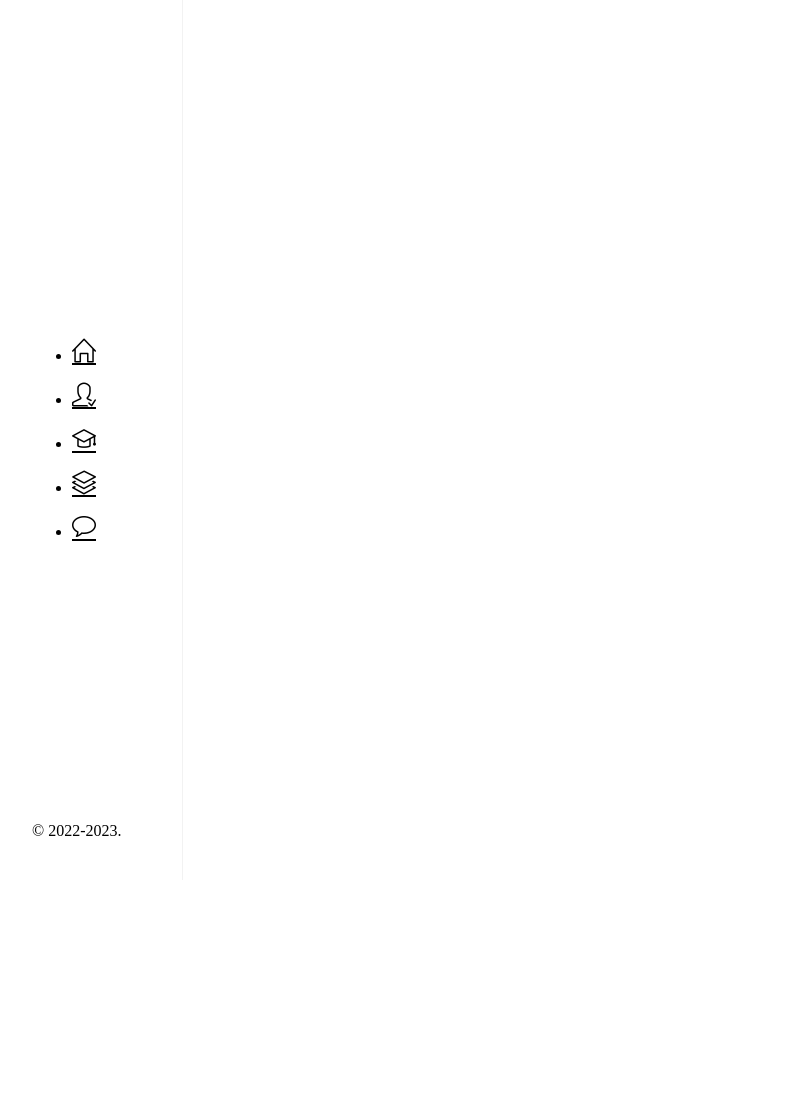
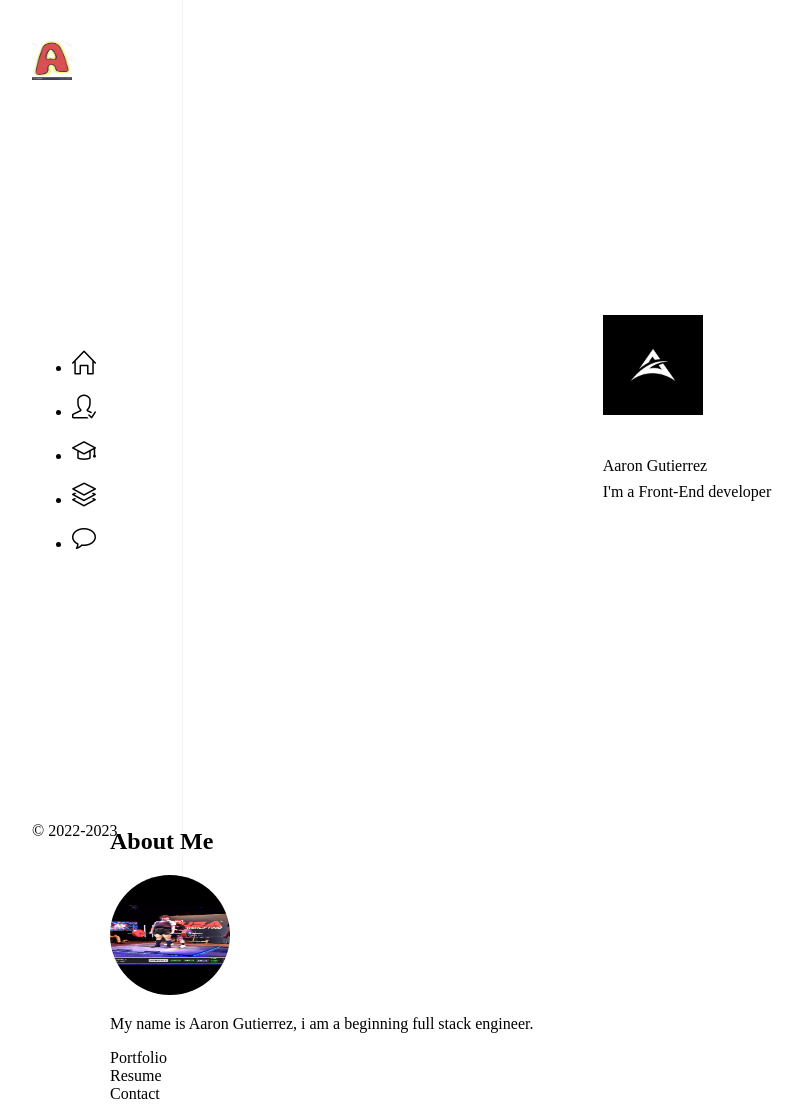
Before and after one commit to goot72/reactPortfolio, a React (Vite) app in the folder reactPortfolio/: page / in a window 1280 px wide. Shown: the whole page, without its empty margins (8-811 px from the left). Before the commit the page ends 800 px from the top, so only its background shows below. Built offline with nearby package versions, Linux system fonts and the light colour scheme.

Commit message:
added "about" portion

```diff
--- a/reactPortfolio/src/App.jsx
+++ b/reactPortfolio/src/App.jsx
@@ -12,11 +12,11 @@ function App() {
         <>
         <Sidebar />
         <main className='main'>
-            {/* <Home />
+            <Home />
             <About />
             <Portfolio />
             <Resume />
-            <Contact /> */}
+            <Contact />
         </main>
         </>
     ]
--- a/reactPortfolio/src/app.css
+++ b/reactPortfolio/src/app.css
@@ -0,0 +1,3 @@
+.main{
+    margin-left: 110px;
+}
--- a/reactPortfolio/src/components/about/about.css
+++ b/reactPortfolio/src/components/about/about.css
@@ -0,0 +1,10 @@
+#aboutPic{
+    height: 120px;
+    width: 120px;
+    border-radius: 50%;
+}
+
+.about__container{
+    grid-template-columns: 3fr 9fr;
+    column-gap: 1.875rem;
+}
--- a/reactPortfolio/src/components/about/about.jsx
+++ b/reactPortfolio/src/components/about/about.jsx
@@ -1,9 +1,23 @@
 import React from "react";
 import "./about.css";
+import About from "../../assets/about.jpeg";
 
 function about() {
     return(
-        <div>About</div>
+        <section className="about container section" id="about">
+            <h2 className="section__title">About Me</h2>
+
+            <div className="about__container grid">
+                <img id="aboutPic"src={About} alt="" className="about__img"></img>
+
+                <div className="about__data grid">
+                    <div className="about__info">
+                        <p className="about__description">My name is Aaron Gutierrez, i am a beginning full stack engineer. </p>
+                        <a href="" className="btn"></a>
+                    </div>
+                </div>
+                </div>
+        </section>
     )
 }
 
--- a/reactPortfolio/src/components/home/home.css
+++ b/reactPortfolio/src/components/home/home.css
@@ -0,0 +1,24 @@
+.home__img{
+    width: 100px;
+    height: 100px;
+    margin-bottom: 1.5rem;
+}
+
+.home{
+    position: relative;
+    min-height: 100vh;
+    display: flex;
+    align-items: center;
+    justify-content: center;
+}
+
+.inro{
+    max-width: 540px;
+   text-align: center;
+}
+
+.home__name{
+    font-size: var(--h1-font-size);
+    font-weight: var(--font-bold);
+    margin-bottom: 0.5rem;
+}
--- a/reactPortfolio/src/components/home/home.jsx
+++ b/reactPortfolio/src/components/home/home.jsx
@@ -1,9 +1,16 @@
 import React from "react";
 import "./home.css";
+import Me from "../../assets/a.jpg";
 
 function home(){
     return(
-        <div>Home</div>
+        <section className="home container" id="home">
+            <div className="intro">
+                <img src={Me} alt="" className="home__img" />
+                <h1 className="home__name">Aaron Gutierrez</h1>
+                <span className="home__education">I'm a Front-End developer</span>
+            </div>
+        </section>
     )
 }
 
--- a/reactPortfolio/src/components/sidebar/sidebar.css
+++ b/reactPortfolio/src/components/sidebar/sidebar.css
@@ -23,9 +23,16 @@
     font-size: 1.5rem;
     color: var(--title-color);
     font-weight: var(--font-bold);
+    text-decoration: none;
 }
 
-.nav_logo{
-    width: 20px;
-    height: 20px;
+.nav__link:hover{
+    color: aqua;
+    transition: .3s;
 }
+
+#nav__photo{
+    width: 40px;
+    height: 40px;
+    opacity: 80%;
+}
--- a/reactPortfolio/src/components/sidebar/sidebar.jsx
+++ b/reactPortfolio/src/components/sidebar/sidebar.jsx
@@ -1,12 +1,12 @@
 import React from "react";
 import "./sidebar.css";
-import Logo from "../../assets/a.jpg";
+import Logo from "../../assets/sidebar.jpeg";
 
 function sidebar() {
     return (
         <aside className="aside">
             <a href="#home" className="nav_logo">
-                {/* <img src={Logo} alt="Logo" /> */}
+                <img id="nav__photo"src={Logo} alt="Logo" />
             </a>
 
             <nav className="nav">
```
Also changed, not shown: reactPortfolio/src/components/home/HeaderSocials.jsx (added, +11 -0 lines), reactPortfolio/src/assets/about.jpeg (added), reactPortfolio/src/assets/sidebar.jpeg (added).
